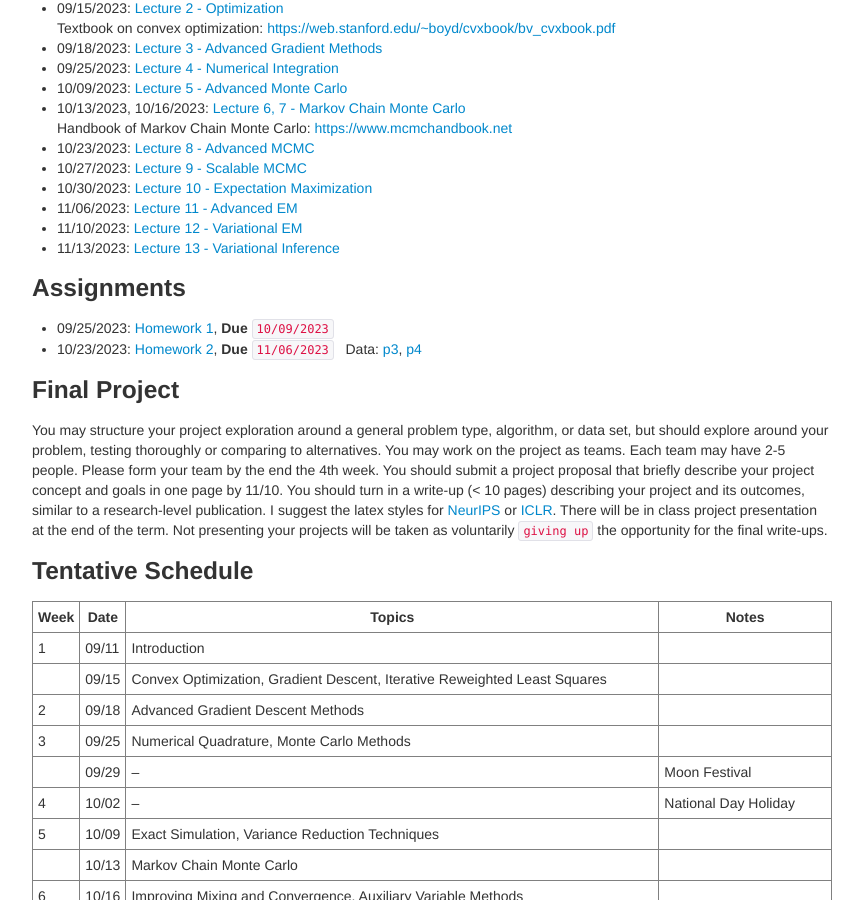
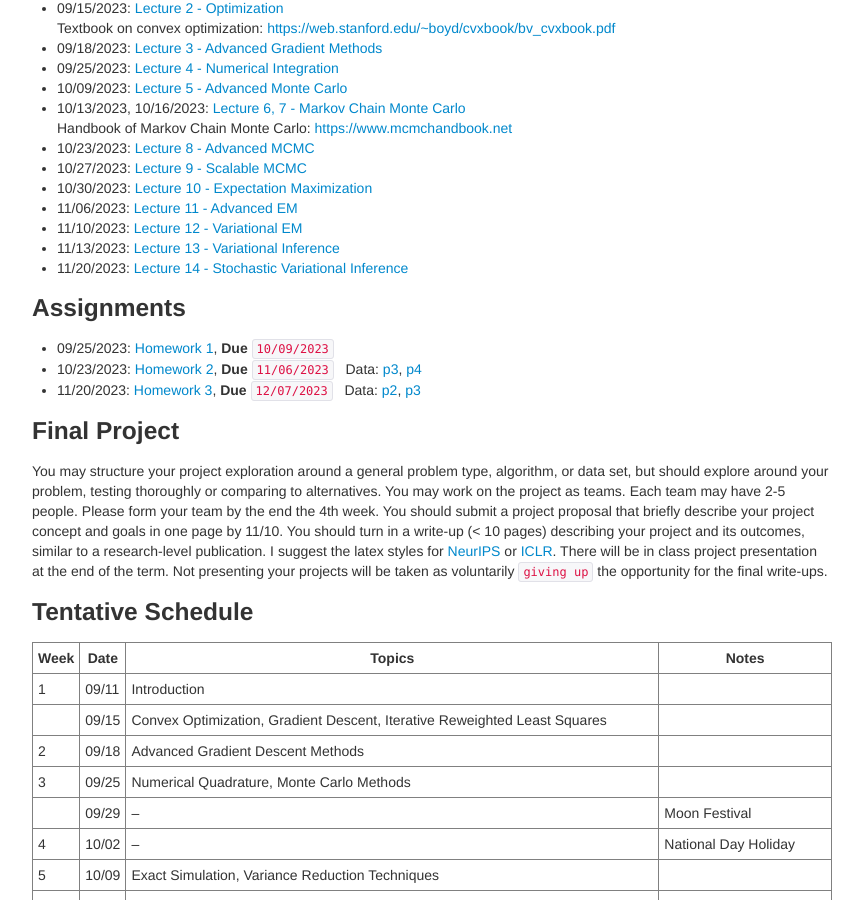
Before and after one commit to zcrabbit/zcrabbit.github.io, a Jekyll site: the page built from courses/smcm-f23.md, in a window 1280 px wide and 900 px high, scrolled down 1165 px. Shown: the whole window, without its empty margins (208-1071 px from the left). Built offline with Jekyll 4.4.1, drawn with Linux system fonts in a browser that asks for light colours.

Commit message:
lecture 14 and homework 3 out

```diff
--- a/courses/smcm-f23.md
+++ b/courses/smcm-f23.md
@@ -51,10 +51,12 @@ We will use python during the course. A good Python tutorial is available at <ht
 - 11/06/2023: [Lecture 11 - Advanced EM]({{sites.baseurl}}/static/slides/smcm_fall23/lec11.pdf)
 - 11/10/2023: [Lecture 12 - Variational EM]({{sites.baseurl}}/static/slides/smcm_fall23/lec12.pdf)
 - 11/13/2023: [Lecture 13 - Variational Inference]({{sites.baseurl}}/static/slides/smcm_fall23/lec13.pdf)
+- 11/20/2023: [Lecture 14 - Stochastic Variational Inference]({{sites.baseurl}}/static/slides/smcm_fall23/lec14.pdf)
 
 ### Assignments
 - 09/25/2023: [Homework 1]({{sites.baseurl}}/static/slides/smcm_fall23/hw01.pdf), **Due** `10/09/2023`
 - 10/23/2023: [Homework 2]({{sites.baseurl}}/static/slides/smcm_fall23/hw02.pdf), **Due** `11/06/2023` &nbsp; Data: [p3]({{sites.baseurl}}/static/datasets/probit_data.npy), [p4]({{sites.baseurl}}/static/datasets/mcs_hw2_p3_data.npy)
+- 11/20/2023: [Homework 3]({{sites.baseurl}}/static/slides/smcm_fall22/hw03.pdf), **Due** `12/07/2023` &nbsp; Data: [p2]({{sites.baseurl}}/static/datasets/absolute_gaussian_data.npy), [p3]({{sites.baseurl}}/static/datasets/btc_hw4_lda_data.p)
 
 
 ### Final Project
```
Also changed, not shown: 4 other files.
